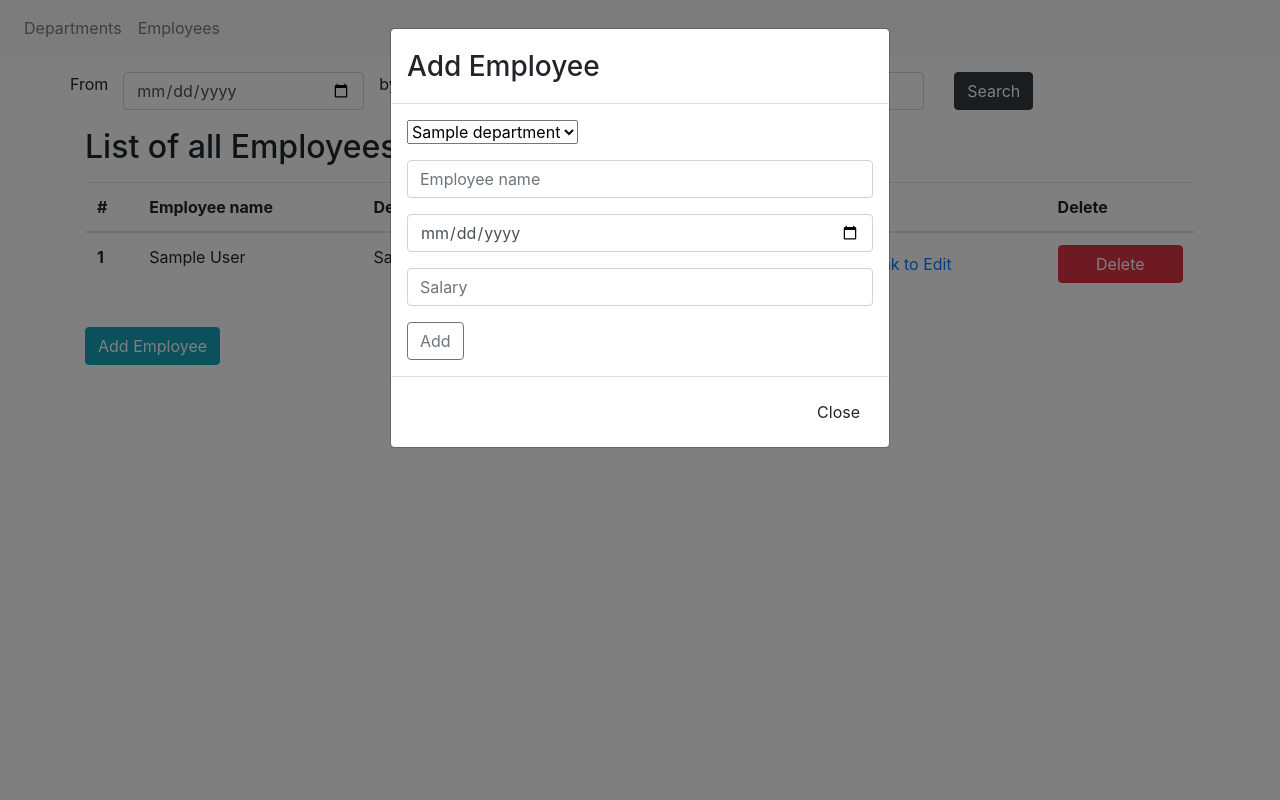
After one commit to guaxinimjj/final-task, a Flask app: page /employees in a window 1280 px wide, after a click on "Add Employee". The commit adds this page. Run offline with Flask 2, Linux system fonts and the light colour scheme; tables that the repository leaves empty hold one stand-in row (values such as "Sample post").

Commit message:
Prepearstorest (#3)
* Add migration

* Apply migrations

* Debug migrations

* Debug migrations

* finish with front end, prepared to rest

```diff
--- a/department_app/__init__.py
+++ b/department_app/__init__.py
@@ -1,14 +1,14 @@
 from flask import Flask
 from department_app.views import departments
-
+from department_app.routes import setup_routes
 
 def create_app():
     """Create and configure an instance of the Flask application."""
-    from department_app.models.departments import db
+    from department_app.models import db
 
     app = Flask(__name__)
     app.config.from_pyfile("config.py")
-    app.register_blueprint(departments.bp)
+    setup_routes(app)
     db.init_app(app)
 
     return app
--- a/department_app/models/__init__.py
+++ b/department_app/models/__init__.py
@@ -0,0 +1,3 @@
+from flask_sqlalchemy import SQLAlchemy
+
+db = SQLAlchemy()
--- /dev/null
+++ b/department_app/templates/base.jinja2
@@ -0,0 +1,34 @@
+<!doctype html>
+<head>
+    <meta charset="UTF-8">
+    <meta name="viewport"
+          content="width=device-width, user-scalable=no, initial-scale=1.0, maximum-scale=1.0, minimum-scale=1.0">
+    <meta http-equiv="X-UA-Compatible" content="ie=edge">
+    <link rel="stylesheet" href="https://cdn.jsdelivr.net/npm/bootstrap@4.5.3/dist/css/bootstrap.min.css"
+          integrity="sha384-TX8t27EcRE3e/ihU7zmQxVncDAy5uIKz4rEkgIXeMed4M0jlfIDPvg6uqKI2xXr2" crossorigin="anonymous">
+    <title>{% block title %}{% endblock %}</title>
+</head>
+<body>
+<nav class="navbar navbar-expand-lg navbar-light bg-light">
+    <div class="collapse navbar-collapse" id="navbarNav">
+        <ul class="navbar-nav">
+            <li class="nav-item">
+                <a class="nav-link" href="{{ url_for('index') }}">Departments</a>
+            </li>
+            <li class="nav-item">
+                <a class="nav-link" href="{{ url_for('employees') }}">Employees</a>
+            </li>
+
+        </ul>
+    </div>
+</nav>
+{% block content %}{% endblock %}
+
+<script src="https://code.jquery.com/jquery-3.5.1.slim.min.js"
+        integrity="sha384-DfXdz2htPH0lsSSs5nCTpuj/zy4C+OGpamoFVy38MVBnE+IbbVYUew+OrCXaRkfj"
+        crossorigin="anonymous"></script>
+<script src="https://cdn.jsdelivr.net/npm/bootstrap@4.5.3/dist/js/bootstrap.bundle.min.js"
+        integrity="sha384-ho+j7jyWK8fNQe+A12Hb8AhRq26LrZ/JpcUGGOn+Y7RsweNrtN/tE3MoK7ZeZDyx"
+        crossorigin="anonymous"></script>
+
+</body>
--- /dev/null
+++ b/department_app/templates/employees.jinja2
@@ -0,0 +1,91 @@
+{% extends 'base.jinja2' %}
+{% block title %}Employees page{% endblock %}
+{% block content %}
+    <div class="container">
+
+
+        <form class="row" method="get" action='/employees/search'>
+            <div class="col-sx mt-3">
+                <p>From</p></div>
+            <div class="col-sm mt-3"><input type="date" class="form-control" id="date_from" name="date_from"
+                                            value="{{ request.args.get('date_from', '') }}">
+            </div>
+            <div class="col-sx mt-3">
+                <p>by</p></div>
+            <div class="col-sm mt-3"><input type="date" class="form-control" id="date_by" name="date_by"
+                                            value="{{ request.args.get('date_by', '') }}">
+            </div>
+            <div class="col-sm mt-3">
+                <input type="text" class="form-control " id="date-start" name="name"
+                       value="{{ request.args.get('name', '') }}">
+            </div>
+            <div class="col-sm mt-3">
+                <button type="submit" class="btn btn-dark btn-sx ">Search</button>
+            </div>
+        </form>
+
+
+        <h2 class="mt-3 mb-3"> List of all Employees:</h2>
+        <table class="table">
+            <thead>
+            <tr>
+                <th scope="col">#</th>
+                <th scope="col">Employee name</th>
+                <th scope="col">Department</th>
+                <th scope="col">Salary</th>
+                <th scope="col">Edit</th>
+                <th scope="col">Delete</th>
+            </tr>
+            </thead>
+            <tbody>
+            {% for employee in employees %}
+                <tr>
+                    <th scope="row">{{ employee['id'] }}</th>
+                    <td>{{ employee['name'] }}</td>
+                    <td>{{ employee['department_name'] }}</td>
+                    <td>{{ employee['salary'] }}</td>
+                    <td><a class="btn btn-link" href="/employee/{{ employee['id'] }}" role="button">Link to Edit</a>
+                    </td>
+                    <td>
+                        <button class="btn btn-danger btn-md btn-block mb-3" type="submit"
+                                onclick='fetch("/employee/{{ employee["id"] }}", {method: "DELETE"})'>Delete
+                        </button>
+                    </td>
+                </tr>
+            {% endfor %}
+            </tbody>
+        </table>
+        <!-- Trigger the modal with a button -->
+        <button type="button" class="btn btn-info btn-md" data-toggle="modal" data-target="#myModal">Add Employee
+        </button>
+        <!-- Modal -->
+        <div id="myModal" class="modal fade" role="dialog">
+            <div class="modal-dialog">
+                <!-- Modal content-->
+                <div class="modal-content">
+                    <form method="post" action='/employees'>
+                        <div class="modal-header">
+                            <h3 class="modal-title">Add Employee</h3>
+                        </div>
+                        <div class="modal-body">
+                            <select name="depart_name">
+                                {% for department in departments %}
+                                    <option value="{{ department['id'] }}">{{ department['name'] }}</option>
+                                {% endfor %}
+                            </select>
+                            <input type="text" class="form-control mt-3" name="name" id="name"
+                                   placeholder="Employee name">
+                            <input type="date" class="form-control mt-3" id="date" name="date"
+                                   placeholder="Date of Birth" required>
+                            <input type="text" class="form-control mt-3" name="salary" id="salary" placeholder="Salary">
+                            <button class="btn btn-outline-secondary mt-3" type="submit">Add</button>
+                        </div>
+                    </form>
+                    <div class="modal-footer">
+                        <button type="button" class="btn btn-default" data-dismiss="modal">Close</button>
+                    </div>
+                </div>
+            </div>
+        </div>
+    </div>
+{% endblock %}
--- a/department_app/views/departments.py
+++ b/department_app/views/departments.py
@@ -1,11 +1,153 @@
-from flask import render_template, Blueprint
-
-from department_app.models.departments import Department
-
-bp = Blueprint("departments", __name__)
+from flask import render_template, request, redirect, url_for
+from sqlalchemy.sql import func, or_, and_
+from department_app.models.departments import Department, db, Employee
 
 
-@bp.route("/", methods=["GET"])
 def index():
+    departments = (
+        db.session.query(Department)
+        .outerjoin(Employee, Department.id == Employee.department_id)
+        .group_by(Department.name, Department.id)
+        .with_entities(
+            Department.id,
+            Department.name,
+            func.avg(Employee.salary).label("average_salary"),
+        )
+    ).all()
+    if request.method == "POST":
+        name = request.form["name"]
+        add_departmens = Department(name=name)
+        try:
+            db.session.add(add_departmens)
+            db.session.commit()
+            return redirect(url_for("index"))
+        except:
+            return "Something go wrong!"
+    else:
+        return render_template("departments.jinja2", departments=departments)
+
+
+def department(id):
+    department = Department.query.get(id)
+    employees = Employee.query.filter_by(department_id=id)
+    if request.method == "POST":
+        department.name = request.form["name"]
+        try:
+            db.session.commit()
+            return redirect(url_for("department", id=id))
+        except:
+            return "Something go wrong!"
+    elif request.method == "DELETE":
+        db.session.delete(department)
+        db.session.commit()
+    return render_template(
+        "department.jinja2", department=department, employees=employees
+    )
+
+
+def get_employee_query(where=None):
+    query = (
+        db.session.query(Employee)
+        .outerjoin(Department, Department.id == Employee.department_id)
+        .with_entities(
+            Department.name.label("department_name"),
+            Employee.id,
+            Employee.name,
+            Employee.date_birth,
+            Employee.salary,
+            Employee.department_id,
+        )
+    )
+    if where is None:
+        return query
+
+    return query.filter(where)
+
+
+def employees():
+    department = Department.query.all()
+    query = get_employee_query()
+    employees = query.all()
+    if request.method == "POST":
+        name = request.form["name"]
+        date = request.form["date"]
+        salary = request.form["salary"]
+        department_name = request.form["depart_name"]
+        add_emploee = Employee(
+            name=name, department_id=department_name, date_birth=date, salary=salary
+        )
+        try:
+            db.session.add(add_emploee)
+            db.session.commit()
+            return redirect(url_for("department", id=department_name))
+        except:
+            return "Something go wrong!"
+
+    return render_template(
+        "employees.jinja2", employees=employees, departments=department
+    )
+
+
+def get_search_query(args):
+    if not any(args.values()):
+        # workaround for filter method when `true` is not supported
+        return Employee.id is not None
+
+    name = args.get("name")
+    date_from = args.get("date_from")
+    date_by = args.get("date_by")
+
+    query = None
+    if date_from and date_by:
+        query = and_(
+            Employee.date_birth >= date_from,
+            Employee.date_birth <= date_by,
+        )
+    elif date_from:
+        query = Employee.date_birth >= date_from
+    elif date_by:
+        query = Employee.date_birth <= date_by
+
+    if name:
+        name_query = Employee.name.ilike(f"%{name}%")
+        if query is not None:
+            query = or_(
+                query,
+                name_query,
+            )
+        else:
+            query = name_query
+    return query
+
+
+def employees_search():
     departments = Department.query.all()
-    return render_template("departments.jinja2", departments=departments)
+    where = get_search_query(request.args)
+    query = get_employee_query(where)
+    employees = query.all()
+    return render_template(
+        "employees.jinja2", employees=employees, departments=departments
+    )
+
+
+def employee(id):
+    departments = Department.query.all()
+    where = Employee.id == id
+    query = get_employee_query(where)
+    employee = query.one()
+
+    if request.method == "POST":
+        employee.name = request.form["name"]
+        employee.date_birth = request.form["date_birth"]
+        employee.salary = request.form["salary"]
+        employee.department_id = request.form["depart_name"]
+        try:
+            db.session.commit()
+            return redirect(url_for("employee", id=id))
+        except:
+            return "Something go wrong!"
+    elif request.method == "DELETE":
+        db.session.delete(employee)
+        db.session.commit()
+
+    return render_template("employee.jinja2", employee=employee, departments=departments)
--- a/docker-compose.yml
+++ b/docker-compose.yml
@@ -10,6 +10,8 @@ services:
       - db
     links:
       - db
+    volumes:
+    - .:/department-app
 
     environment:
       - FLASK_APP=department_app
--- a/setup.py
+++ b/setup.py
@@ -10,6 +10,7 @@ setup(
         "alembic==1.4.3",
         "flask==1.1.2",
         "flask-sqlalchemy==2.4.4",
+        "flask-restful==0.3.8",
         "gunicorn==20.0.4",
         "psycopg2==2.8.6",
         "python-dotenv==0.15.0",
```
Also changed, not shown: department_app/models/departments.py (+7 -3 lines), department_app/rest/v1/departments.py (added, +61 -0 lines), department_app/routes.py (added, +33 -0 lines), department_app/templates/department.jinja2 (added, +91 -0 lines), department_app/templates/departments.jinja2 (+90 -17 lines), department_app/templates/employee.jinja2 (added, +51 -0 lines), department_app/rest/v1/__init__.py (added), 1 other file.
